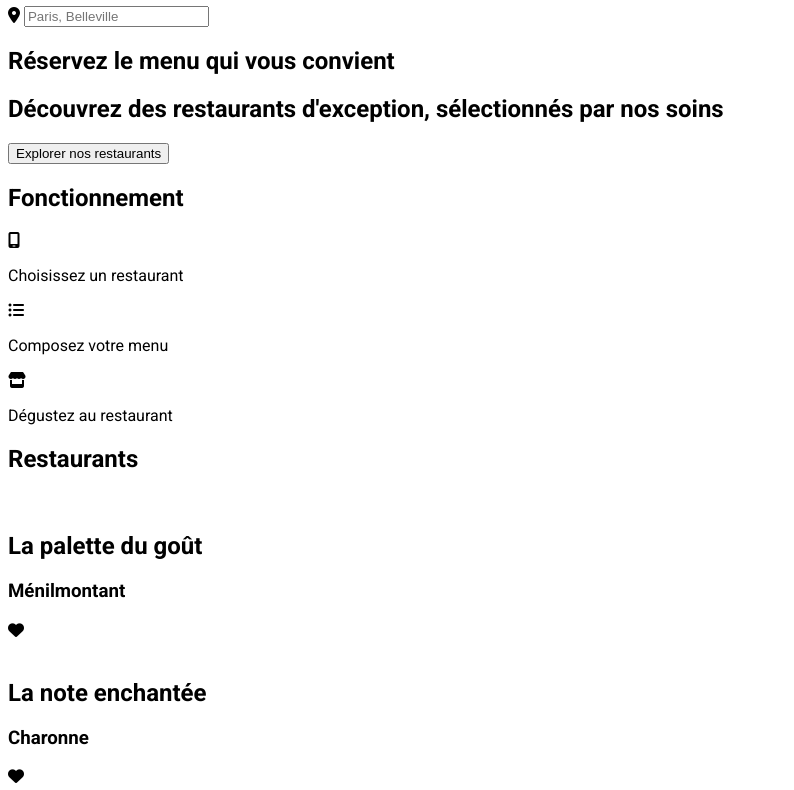
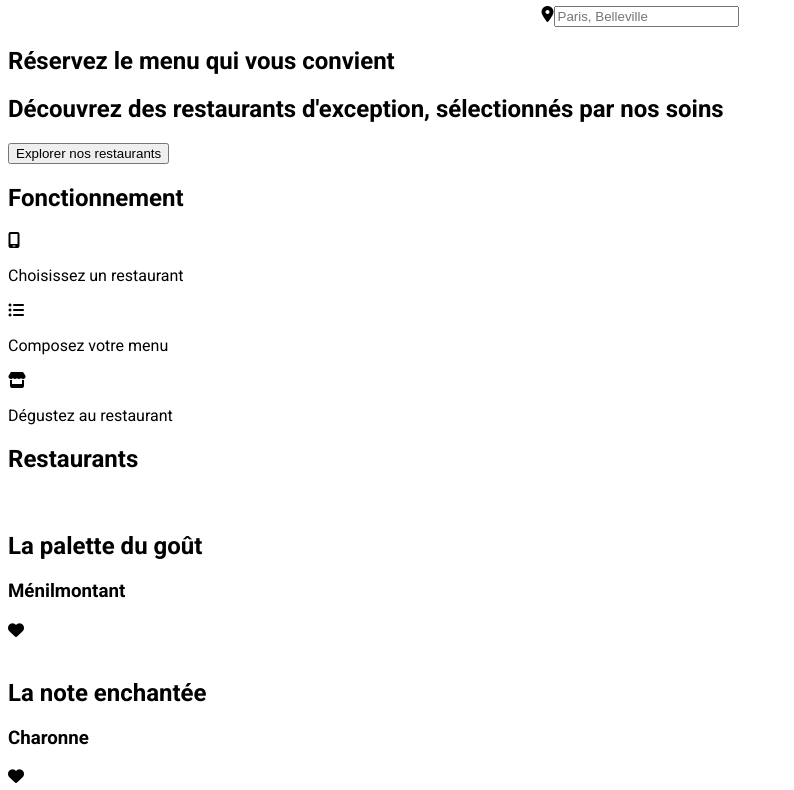
Before and after one commit to SandyTzns/Projet-3__Ohmyfood, a plain HTML site: page index.html in a window 1280 px wide. Shown: the part 75-865 px from the top of the page, without its empty margins (0-794 px from the left). Drawn offline with Linux system fonts and the light colour scheme; a web font is replaced by a local one.

Commit message:
center section search

```diff
--- a/css/style.css
+++ b/css/style.css
@@ -1,6 +1,8 @@
 body {
   font-family: "Roboto", sans-serif;
 }
+
+/* HEADER */
 
 .title__shrikhand {
   font-family: "Shrikhand", cursive;
@@ -9,3 +11,10 @@ body {
 header h1 {
   text-align: center;
 }
+
+/* MAIN : SECTION - SEARCH */
+
+form {
+  display: flex;
+  justify-content: center;
+}
```
